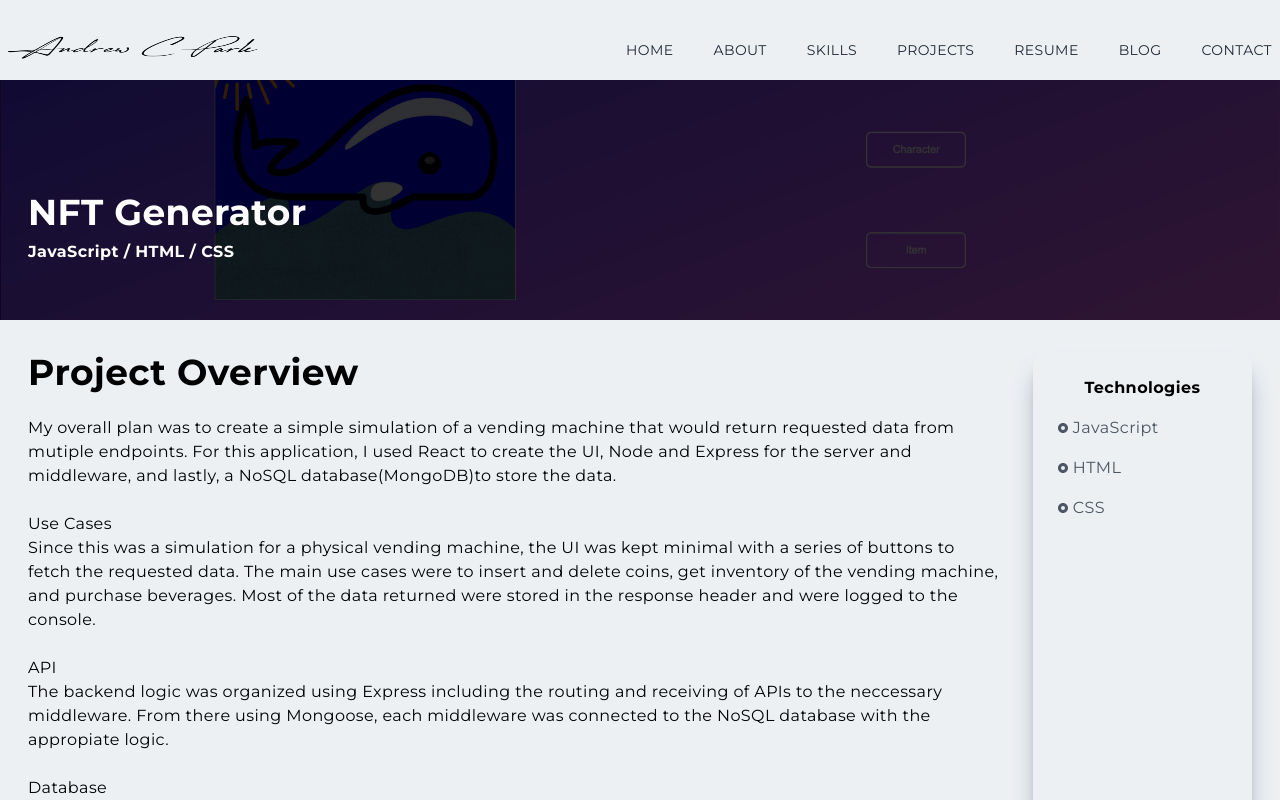
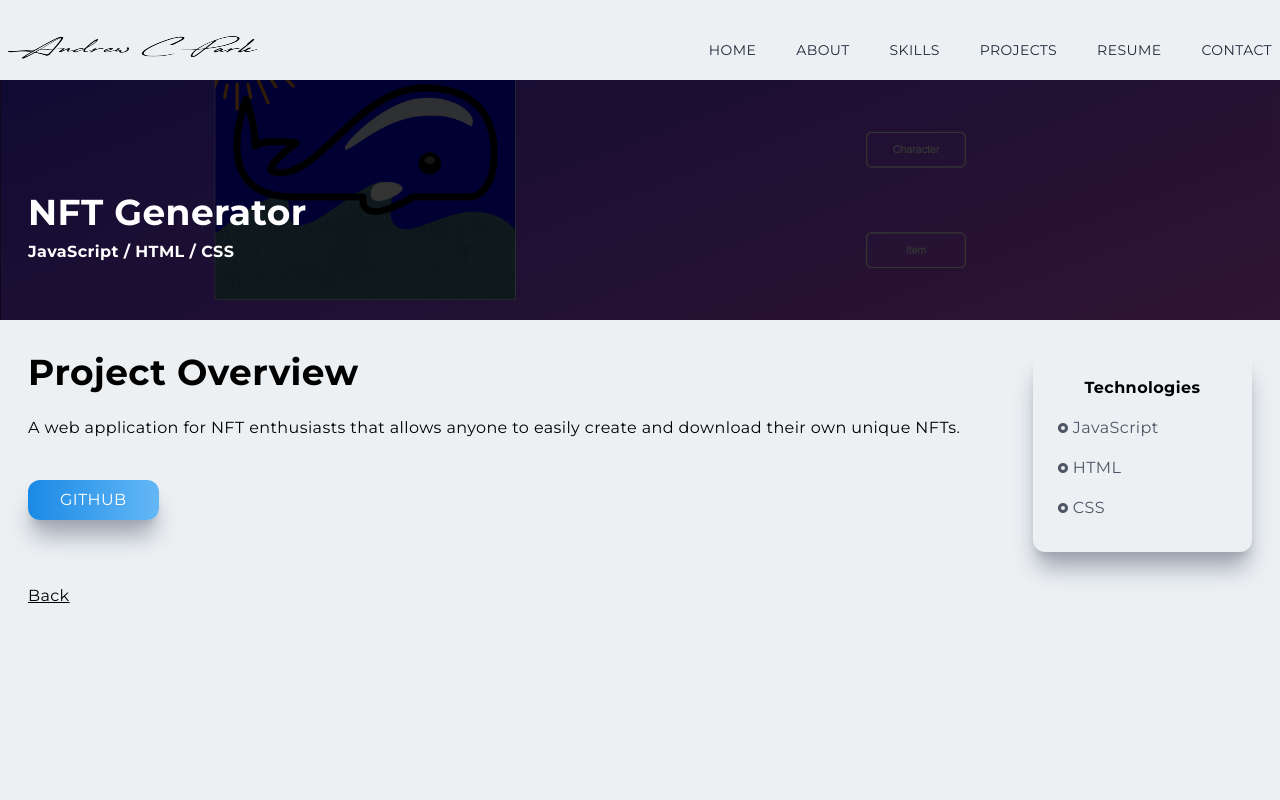
Before and after one commit to andrewcpark/personal-website, a Next.js app: page /nftGenerator in a window 1280 px wide. Shown: the top 800 px of the page. Built offline with nearby package versions, Linux system fonts and the light colour scheme.

Commit message:
updated sections

```diff
--- a/components/Main.jsx
+++ b/components/Main.jsx
@@ -12,7 +12,7 @@ const Main = () => {
                 <h1 className='py-4 text-gray-700'> Hi, I'm <span className='text-[#1e97f3]'> Andrew </span> </h1>
                 <h1 className='py-2 text-gray-700'> A Software Engineer </h1>
                 <p className='py-4 text-gray-600 sm:max-w-[70%] m-auto'> I'm experienced in scaling full-stack JavaScript applications
-                with React/Redux, Node, Express, SQL/NoSQL databases. Based in Los Angles, CA. </p>
+                with React/Redux, Node, Express, SQL/NoSQL databases. Based in Los Angeles, CA. </p>
                 <div className='flex items-center justify-between max-w-[330px] m-auto py-6'>
                     <a
                     href='https://www.linkedin.com/in/andrew-c-park/'
--- a/components/Navbar.jsx
+++ b/components/Navbar.jsx
@@ -65,9 +65,9 @@ useEffect (() => {
           <Link href='/resume'>
             <li className='ml-10 text-sm uppercase border-[#1e97f3] hover:border-b'> Resume </li>
           </Link>
-          <Link href='/'>
+          {/* <Link href='/'>
             <li className='ml-10 text-sm uppercase border-[#1e97f3] hover:border-b'> Blog </li>
-          </Link>
+          </Link> */}
           <Link href='/#contact'>
             <li className='ml-10 text-sm uppercase border-[#1e97f3] hover:border-b'> Contact </li>
           </Link>
--- a/pages/nftGenerator.jsx
+++ b/pages/nftGenerator.jsx
@@ -19,22 +19,9 @@ const nftGenerator = () => {
         <div className='col-span-4'>
           <h2> Project Overview </h2>
             <br/>
-            <p> My overall plan was to create a simple simulation of a vending machine that would return requested data from mutiple endpoints. For this application, I used React to create the UI, Node and Express for the server and middleware, and lastly, a NoSQL database(MongoDB)to store the data.
+            <p> A web application for NFT enthusiasts that allows anyone to easily create and download their own unique NFTs.
             <br/>
             <br/>
-            Use Cases
-            <br/>
-            Since this was a simulation for a physical vending machine, the UI was kept minimal with a series of buttons to fetch the requested data. The main use cases were to insert and delete coins, get inventory of the vending machine, and purchase beverages. Most of the data returned were stored in the response header and were logged to the console.
-            <br/>
-            <br/>
-            API
-            <br/>
-            The backend logic was organized using Express including the routing and receiving of APIs to the neccessary middleware. From there using Mongoose, each middleware was connected to the NoSQL database with the appropiate logic.
-            <br/>
-            <br/>
-            Database
-            <br/>
-            I used a NoSQL database(MongoDB) for its ease of use and setup. For future scalability, a NoSQL database can easily accomadate more inventory with minimal code updates needed. However, if the database was serving multiple machines and the priority was inventory management, a SQL database may be more suited for the occasion.
             </p>
         <a href='https://github.com/andrewcpark/NFT-Generator' target='_blank' rel='noreferrer'>
           <button className='px-8 py-2 mt-4'> Github </button>
```
